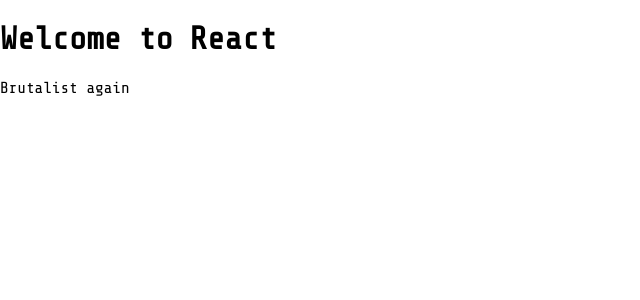
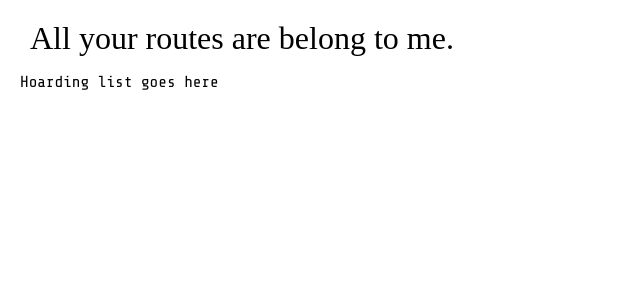
Before and after one commit to kenkotch/vigilant-octo-meme, a React (Create React App) app: page / in a window 1280 px wide. Shown: the top 300 px of the page, without its empty margins (0-640 px from the left). Built offline with nearby package versions, Linux system fonts and the light colour scheme; a web font is replaced by a local one.

Commit message:
Making components

```diff
--- a/src/App.js
+++ b/src/App.js
@@ -1,6 +1,7 @@
 import React, { Component } from 'react';
 import logo from './logo.svg';
 import './App.css';
+import HoardList from './components/HoardList'
 
 const fakeItems = [
   {
@@ -31,8 +32,8 @@
   render() {
     return (
       <div className="App">
-        <h1 className="App-title">Welcome to React</h1>
-        <p>Brutalist again</p>
+        <h1 className="App-title">All your routes are belong to me.</h1>
+        <HoardList />
       </div>
     );
   }
--- /dev/null
+++ b/src/components/HoardList.js
@@ -0,0 +1,5 @@
+import React from 'react'
+
+const HoardList = () => <p>Hoarding list goes here</p>
+
+export default HoardList
--- a/src/index.css
+++ b/src/index.css
@@ -1,8 +1,8 @@
 @import url('https://fonts.googleapis.com/css?family=Faster+One|Share+Tech+Mono|PT+Mono|Libre+Barcode+128+Text|Stalinist+One');
 
 body {
-    margin: 0;
-    padding: 0;
+    margin: 10px;
+    padding: 10px;
     font-family: 'Share Tech Mono', monospace;
     background-color: white;
     color: #black;
@@ -13,7 +13,7 @@
     padding: 0;
 }
 
-header h1 {
+h1 {
     margin: 0;
     padding-left: 10px;
     font-family: 'Stalinist One', cursive;
```
